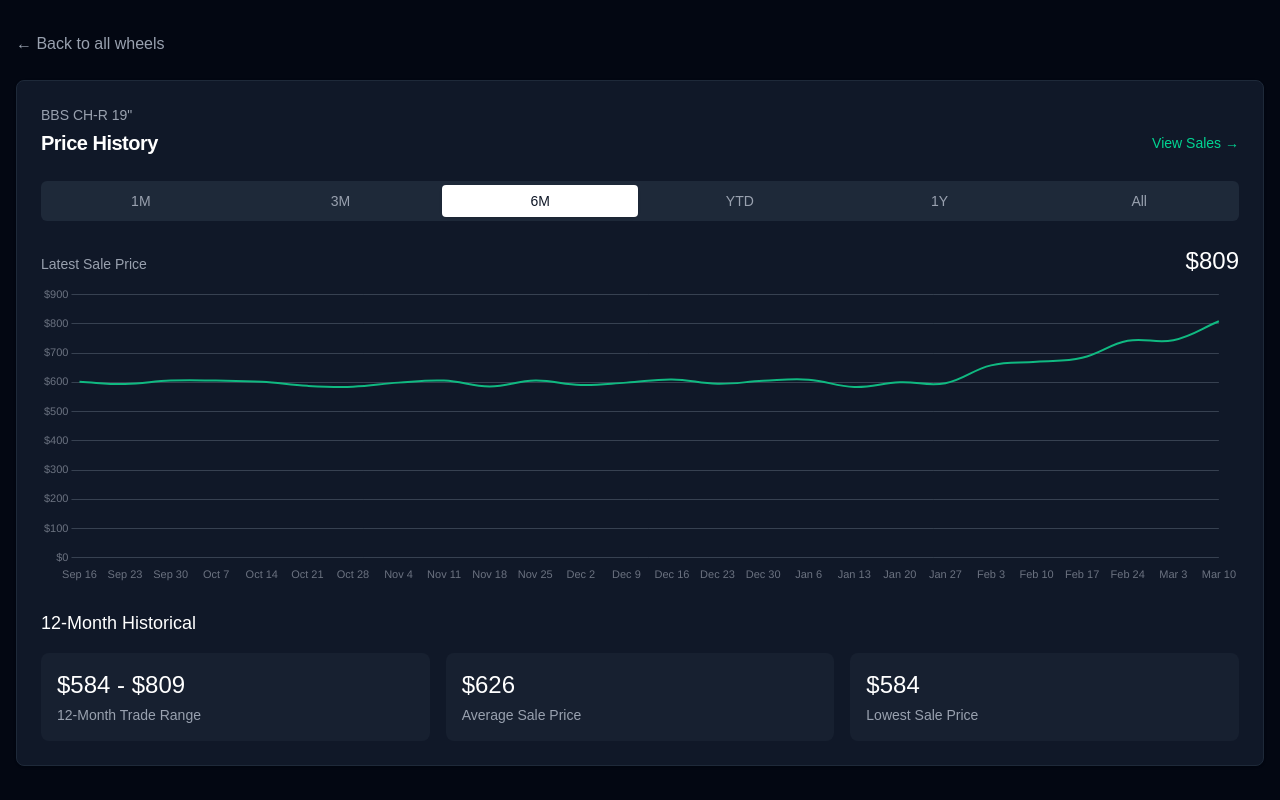
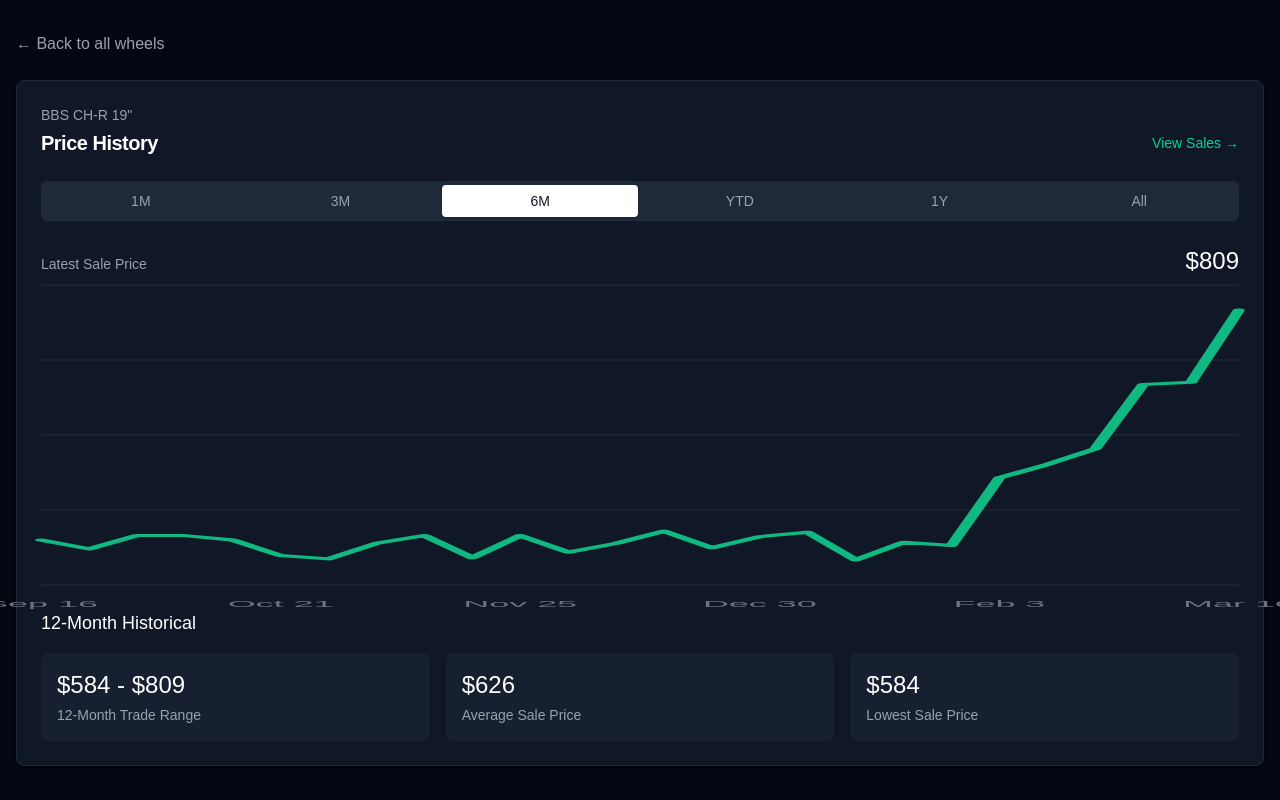
Before and after one commit to rezaca/wheelprice-history-tracker, a Next.js app: page /wheels/w12345 in a window 1280 px wide. Built offline with nearby package versions, Linux system fonts and the light colour scheme.

Commit message:
fix: Replace Chart.js with custom SVG chart implementation

```diff
--- a/src/components/price-history/price-history-chart.tsx
+++ b/src/components/price-history/price-history-chart.tsx
@@ -1,136 +1,145 @@
 "use client";
 
 import { PriceHistory } from "@/lib/mock-data";
-import dynamic from "next/dynamic";
-import {
-  Chart as ChartJS,
-  CategoryScale,
-  LinearScale,
-  PointElement,
-  LineElement,
-  Title,
-  Tooltip,
-  Legend,
-  ChartOptions,
-} from "chart.js";
+import { useEffect, useState } from "react";
 import { format } from "date-fns";
-
-// Register Chart.js components
-ChartJS.register(
-  CategoryScale,
-  LinearScale,
-  PointElement,
-  LineElement,
-  Title,
-  Tooltip,
-  Legend
-);
-
-// Dynamically import the Line component with SSR disabled
-const Line = dynamic(
-  () => import("react-chartjs-2").then((mod) => mod.Line),
-  { ssr: false }
-);
 
 interface PriceHistoryChartProps {
   priceHistory: PriceHistory;
 }
 
 export function PriceHistoryChart({ priceHistory }: PriceHistoryChartProps) {
-  const options: ChartOptions<"line"> = {
-    responsive: true,
-    maintainAspectRatio: false,
-    plugins: {
-      legend: {
-        display: false,
-      },
-      tooltip: {
-        mode: 'index',
-        intersect: false,
-        backgroundColor: '#1f2937',
-        titleColor: '#fff',
-        bodyColor: '#fff',
-        borderColor: '#374151',
-        borderWidth: 1,
-        padding: 12,
-        displayColors: false,
-        callbacks: {
-          title: (context) => {
-            const date = new Date(context[0].label);
-            const timeRange = priceHistory.pricePoints.length > 90 ? 'MMM yyyy' : 'MMM d, yyyy';
-            return format(date, timeRange);
-          },
-          label: (context) => `$${Math.round(context.parsed.y)}`,
-        },
-      },
-    },
-    scales: {
-      x: {
-        grid: {
-          display: false,
-        },
-        ticks: {
-          color: '#6b7280',
-          font: {
-            size: 11,
-          },
-          maxRotation: 0,
-          callback: (value, index) => {
-            const date = new Date(priceHistory.pricePoints[index].date);
-            const timeRange = priceHistory.pricePoints.length > 90 ? 'MMM yyyy' : 'MMM d';
-            return format(date, timeRange);
-          },
-        },
-        border: {
-          display: false,
-        },
-      },
-      y: {
-        position: 'left',
-        grid: {
-          color: '#374151',
-        },
-        ticks: {
-          color: '#6b7280',
-          font: {
-            size: 11,
-          },
-          callback: (value) => `$${value}`,
-        },
-        border: {
-          display: false,
-        },
-        min: 0,
-      },
-    },
-    interaction: {
-      mode: 'nearest',
-      axis: 'x',
-      intersect: false,
-    },
+  const [isClient, setIsClient] = useState(false);
+
+  useEffect(() => {
+    setIsClient(true);
+  }, []);
+
+  if (!isClient) {
+    return (
+      <div className="h-[300px] w-full flex items-center justify-center bg-gray-800/50 rounded">
+        <p className="text-gray-400">Loading chart...</p>
+      </div>
+    );
+  }
+
+  // Find min and max prices for scaling
+  const prices = priceHistory.pricePoints.map(point => point.price);
+  const minPrice = Math.min(...prices);
+  const maxPrice = Math.max(...prices);
+  const priceRange = maxPrice - minPrice;
+
+  // Add 10% padding to the top and bottom
+  const paddedMin = Math.max(0, minPrice - priceRange * 0.1);
+  const paddedMax = maxPrice + priceRange * 0.1;
+  const adjustedRange = paddedMax - paddedMin;
+
+  // Calculate points for the SVG path
+  const points = priceHistory.pricePoints.map((point, index) => {
+    const x = (index / (priceHistory.pricePoints.length - 1)) * 100;
+    const y = 100 - ((point.price - paddedMin) / adjustedRange) * 100;
+    return `${x},${y}`;
+  }).join(' ');
+
+  // Create the SVG path
+  const path = `M ${points}`;
+
+  // Format dates for display
+  const formatDate = (dateStr: string) => {
+    const date = new Date(dateStr);
+    const timeRange = priceHistory.pricePoints.length > 90 ? 'MMM yyyy' : 'MMM d';
+    return format(date, timeRange);
   };
 
-  const data = {
-    labels: priceHistory.pricePoints.map(point => point.date),
-    datasets: [
-      {
-        data: priceHistory.pricePoints.map(point => point.price),
-        borderColor: '#10b981',
-        backgroundColor: '#10b981',
-        borderWidth: 2,
-        pointRadius: 0,
-        pointHoverRadius: 4,
-        pointHoverBackgroundColor: '#fff',
-        pointHoverBorderColor: '#10b981',
-        pointHoverBorderWidth: 2,
-        tension: 0.4,
-      },
-    ],
-  };
+  // Select a subset of dates to display as labels
+  const numLabels = 6;
+  const labelIndices = Array.from({ length: numLabels }, (_, i) =>
+    Math.floor(i * (priceHistory.pricePoints.length - 1) / (numLabels - 1))
+  );
 
   return (
     <div className="h-[300px] w-full">
-      <Line options={options} data={data} />
+      <svg
+        viewBox="0 0 100 100"
+        preserveAspectRatio="none"
+        className="w-full h-full"
+        style={{ overflow: 'visible' }}
+      >
+        {/* Grid lines */}
+        {[0, 25, 50, 75, 100].map(y => (
+          <line
+            key={`grid-${y}`}
+            x1="0"
+            y1={y}
+            x2="100"
+            y2={y}
+            stroke="#374151"
+            strokeWidth="0.2"
+          />
+        ))}
+
+        {/* Price labels */}
+        {[0, 25, 50, 75, 100].map(y => {
+          const price = paddedMax - (y / 100) * adjustedRange;
+          return (
+            <text
+              key={`price-${y}`}
+              x="-5"
+              y={y}
+              fill="#6b7280"
+              fontSize="3"
+              dominantBaseline="middle"
+              textAnchor="end"
+            >
+              ${Math.round(price)}
+            </text>
+          );
+        })}
+
+        {/* Date labels */}
+        {labelIndices.map(i => (
+          <text
+            key={`date-${i}`}
+            x={`${(i / (priceHistory.pricePoints.length - 1)) * 100}`}
+            y="105"
+            fill="#6b7280"
+            fontSize="3"
+            dominantBaseline="hanging"
+            textAnchor="middle"
+          >
+            {formatDate(priceHistory.pricePoints[i].date)}
+          </text>
+        ))}
+
+        {/* Chart line */}
+        <path
+          d={path}
+          fill="none"
+          stroke="#10b981"
+          strokeWidth="1"
+          strokeLinecap="round"
+          strokeLinejoin="round"
+        />
+
+        {/* Data points (hidden but shown on hover) */}
+        {priceHistory.pricePoints.map((point, i) => {
+          const x = (i / (priceHistory.pricePoints.length - 1)) * 100;
+          const y = 100 - ((point.price - paddedMin) / adjustedRange) * 100;
+          return (
+            <g key={`point-${i}`} className="opacity-0 hover:opacity-100">
+              <circle
+                cx={x}
+                cy={y}
+                r="1"
+                fill="#fff"
+                stroke="#10b981"
+                strokeWidth="0.5"
+              />
+              <title>${Math.round(point.price)} - {format(new Date(point.date), 'MMM d, yyyy')}</title>
+            </g>
+          );
+        })}
+      </svg>
     </div>
   );
 }
```
